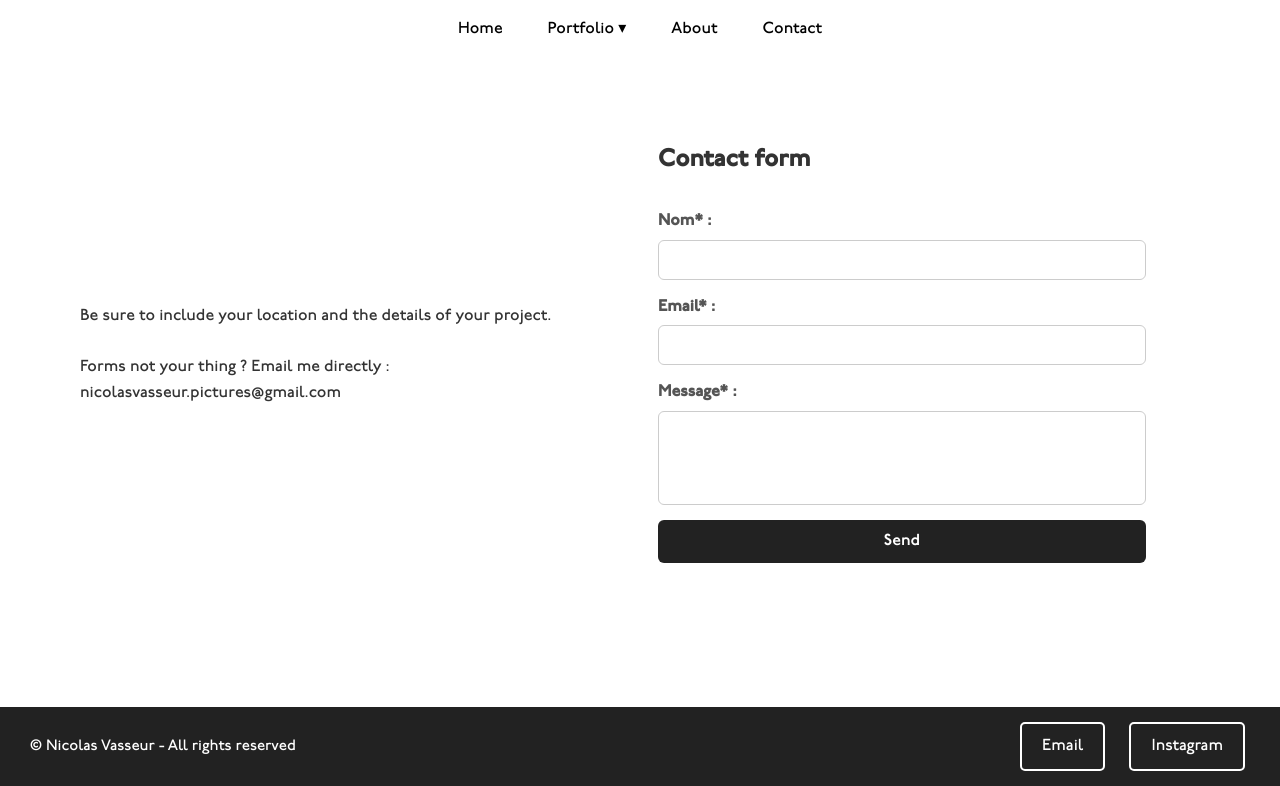
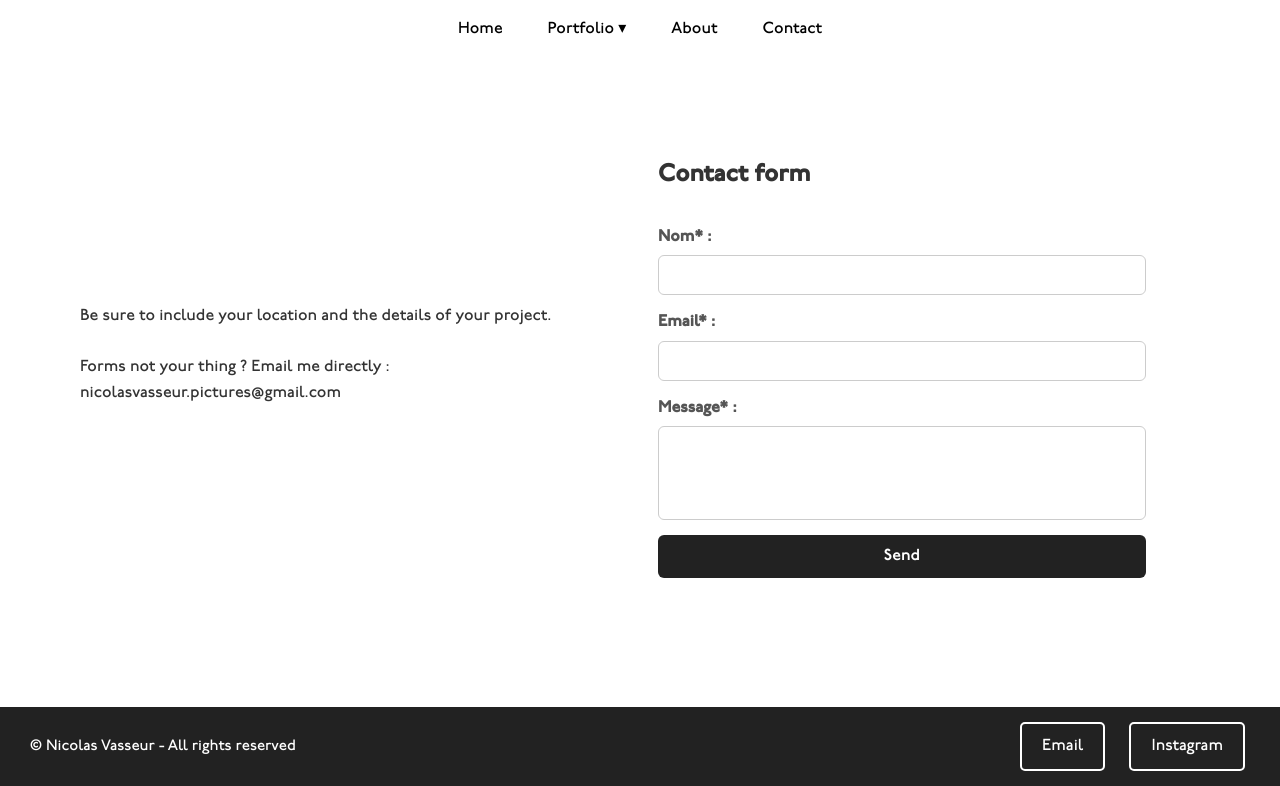
Before and after one commit to Aurore5/Galerie-photo, a plain HTML site: page contact.html in a window 1280 px wide. Shown: the part 51-837 px from the top of the page. Drawn offline with nearby package versions, Linux system fonts and the light colour scheme.

Commit message:
Update style.css

```diff
--- a/style.css
+++ b/style.css
@@ -532,7 +532,7 @@ footer .contact a:hover {
   padding: 20px;
   margin-right: 20px; /* ajoute un espace à droite */
   margin-bottom: 15px;
-  margin-top: -55px;
+  margin-top: -3vh;
 }
 
 .contact-title {
```
